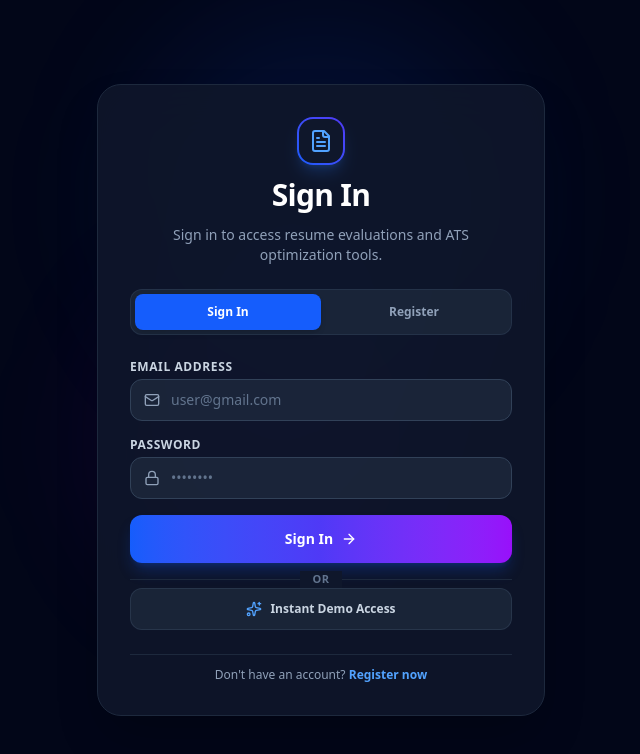
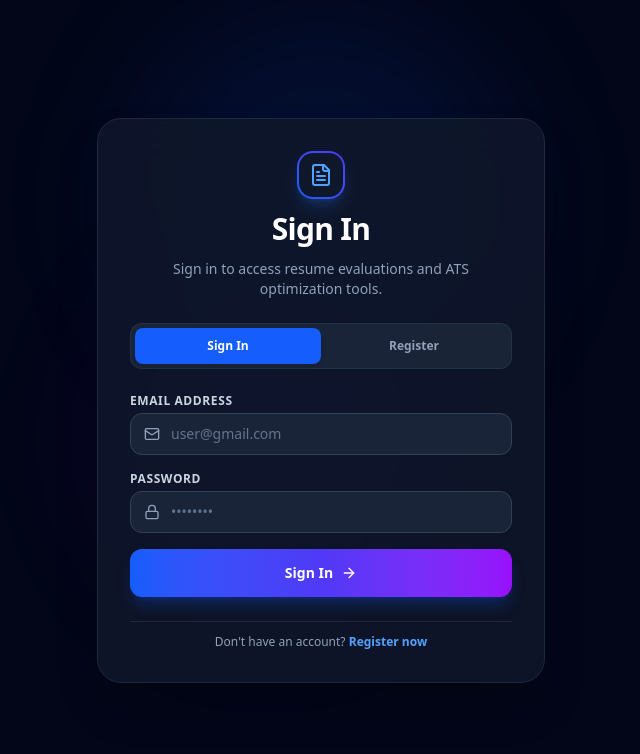
Before and after one commit to ABHIJITH-AR/Smart-AI-Resume-Analyzer, a React (Vite) app: page / in a window 1280 px wide. Shown: the top 754 px of the page, without its empty margins (319-959 px from the left). Built offline with nearby package versions, Linux system fonts and the light colour scheme; no server answers.

Commit message:
fix: refactor environment and database type handling
- Force PORT to number type
- Apply type casting for Mongoose find queries
- Remove demo user login button
- Add safety checks to environment variable access

```diff
--- a/server.ts
+++ b/server.ts
@@ -6,7 +6,7 @@ import { GoogleGenAI, Type } from "@google/genai";
 import mongoose from "mongoose";
 
 const app = express();
-const PORT = process.env.PORT || 3000;
+const PORT = Number(process.env.PORT) || 3000;
 
 app.use(cors());
 app.use(express.json({ limit: "10mb" }));
@@ -100,7 +100,7 @@ app.post("/api/auth/login", async (req, res) => {
 
   if (!existing && mongoose.connection.readyState === 1) {
     try {
-      const dbUser = await MongoUser.findOne({ email: normalizedEmail });
+      const dbUser = await MongoUser.findOne({ email: normalizedEmail } as any);
       if (dbUser) {
         existing = {
           id: dbUser.id,
@@ -205,7 +205,7 @@ app.post("/api/auth/register", async (req, res) => {
 
   if (!existing && mongoose.connection.readyState === 1) {
     try {
-      const dbUser = await MongoUser.findOne({ email: normalizedEmail });
+      const dbUser = await MongoUser.findOne({ email: normalizedEmail } as any);
       if (dbUser) existing = { id: dbUser.id, name: dbUser.name, email: dbUser.email };
     } catch (err) {
       console.error("Error checking Mongo user:", err);
--- a/src/components/LoginPage.tsx
+++ b/src/components/LoginPage.tsx
@@ -183,34 +183,6 @@ export const LoginPage: React.FC<LoginPageProps> = ({ onLoginSuccess }) => {
               </>
             )}
           </button>
-
-          <div className="relative my-2 flex items-center justify-center">
-            <div className="border-t border-slate-800 w-full" />
-            <span className="bg-slate-900 px-3 text-[11px] uppercase tracking-wider text-slate-500 font-semibold absolute">
-              or
-            </span>
-          </div>
-
-          <button
-            type="button"
-            disabled={loading}
-            onClick={async () => {
-              setLoading(true);
-              try {
-                const demoUser = await loginUserApi('demo.user@gmail.com', 'demo123');
-                onLoginSuccess(demoUser);
-              } catch {
-                const fallback: User = { id: 'demo-usr-1', name: 'Demo User', email: 'demo.user@gmail.com' };
-                onLoginSuccess(fallback);
-              } finally {
-                setLoading(false);
-              }
-            }}
-            className="w-full py-3 rounded-xl text-xs font-bold text-slate-300 bg-slate-800/80 hover:bg-slate-800 hover:text-white border border-slate-700/60 flex items-center justify-center gap-2 transition-all active:scale-[0.98]"
-          >
-            <Sparkles className="w-4 h-4 text-blue-400" />
-            <span>Instant Demo Access</span>
-          </button>
         </form>
 
         {/* Toggle Footer Link */}
--- a/src/components/Navbar.tsx
+++ b/src/components/Navbar.tsx
@@ -1,4 +1,4 @@
-import React, { useState } from 'react';
+import React, { useState, useEffect } from 'react';
 import {
   FileText,
   Sparkles,
--- a/src/services/api.ts
+++ b/src/services/api.ts
@@ -7,7 +7,7 @@ const STORAGE_KEYS = {
   SAVED_COMPARISONS: 'ai_resume_analyzer_comparisons',
 };
 
-const API_BASE = (import.meta.env.VITE_API_URL || import.meta.env.VITE_BACKEND_URL || '').replace(/\/$/, '');
+const API_BASE = ((import.meta as any).env?.VITE_API_URL || (import.meta as any).env?.VITE_BACKEND_URL || '').replace(/\/$/, '');
 
 // Local storage helper functions
 export const getStoredUser = (): User | null => {
```
